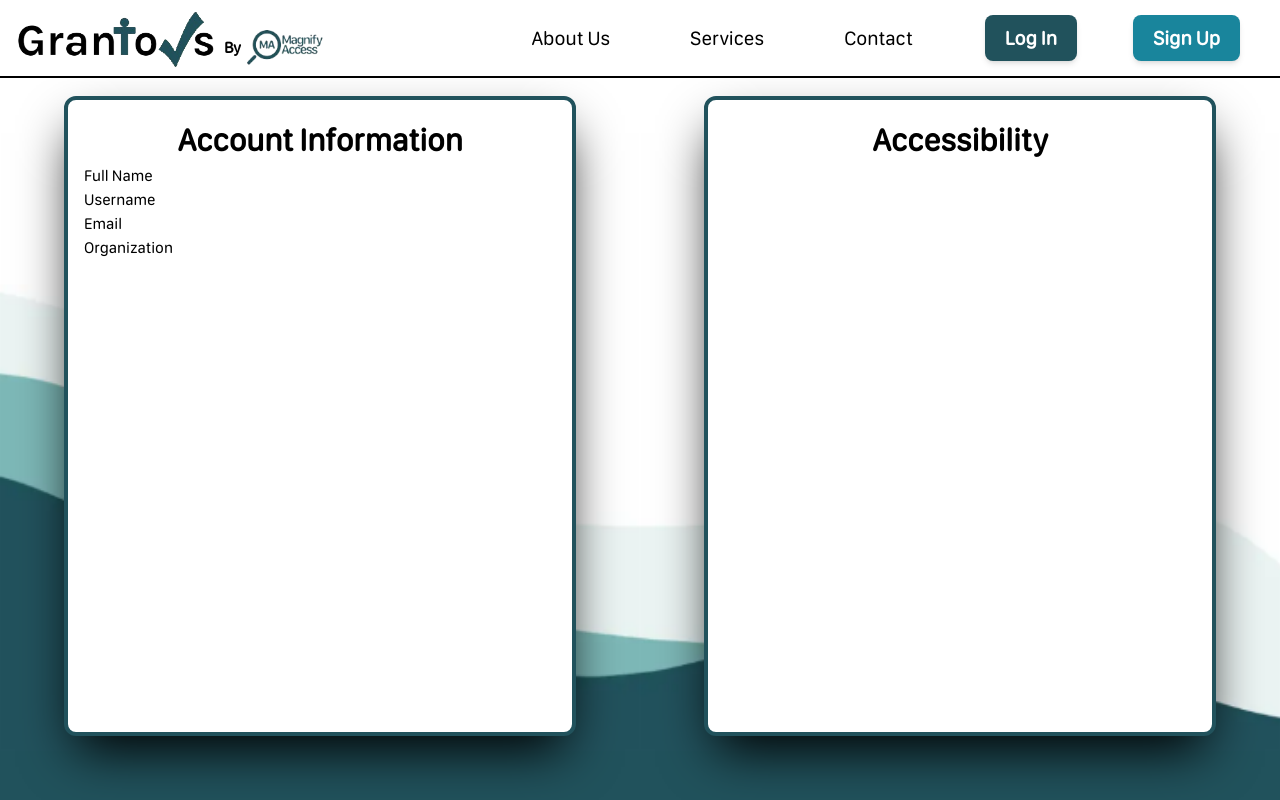
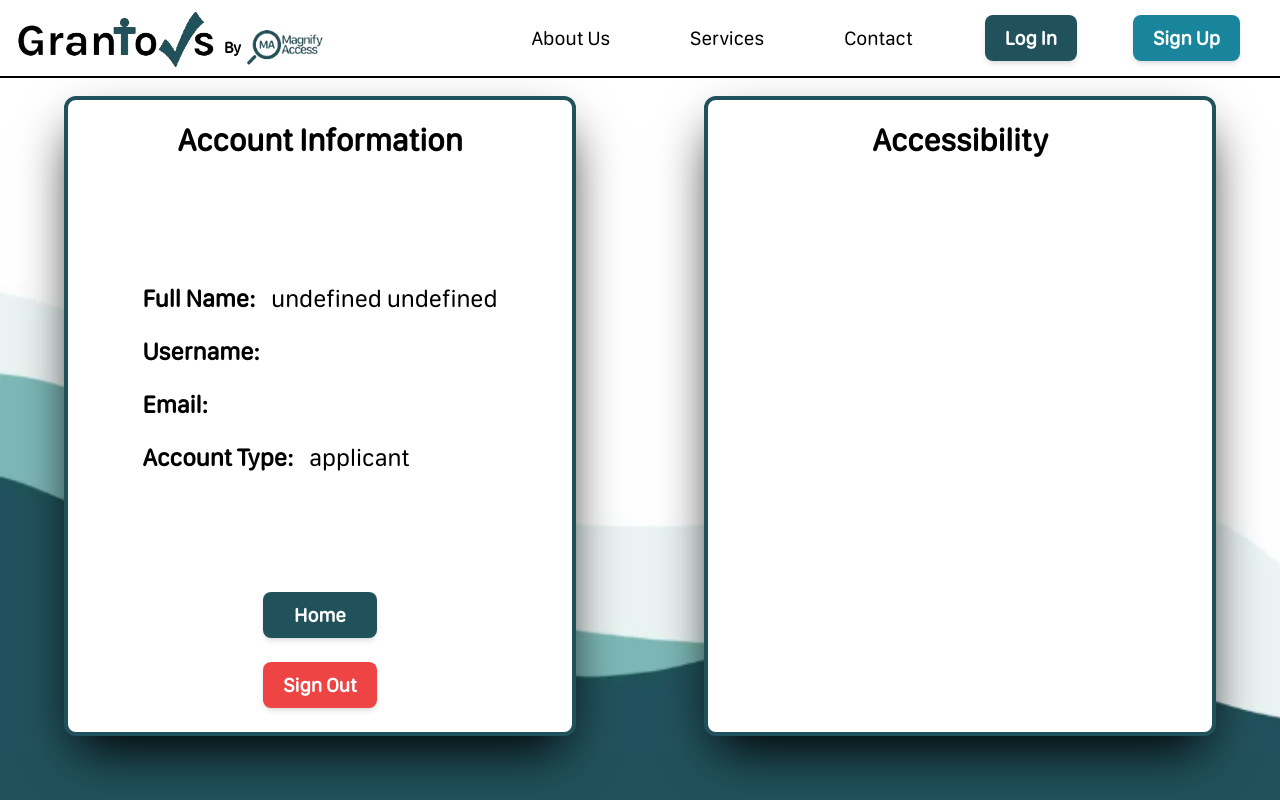
Before and after one commit to GlassesNoGlasses/c01w24-project-grantors, a React (Create React App) app in the folder frontend/: page /settings in a window 1280 px wide. Built offline with nearby package versions, Linux system fonts and the light colour scheme.

Commit message:
settings page account info done

```diff
--- a/frontend/src/components/settings-page/Settings.tsx
+++ b/frontend/src/components/settings-page/Settings.tsx
@@ -1,12 +1,54 @@
 import React from 'react'
 import { useUserContext } from '../contexts/userContext'
+import UserController from '../../controllers/UserController';
+import { Link } from 'react-router-dom';
 
 const Settings = () => {
 
-    const { user } = useUserContext()
+    const { user, setUser } = useUserContext()
+
+    const LogOut = () => {
+		setUser(null);
+		UserController.logoutUser();
+	};
+
+    const SignOutButton = () => {
+		return (
+			<Link className='p-2 px-5 m-2 bg-red-500 hover:bg-red-700 active:bg-red-700
+			text-white font-bold rounded-lg shadow-md transition-colors duration-150 ease-in
+			text-base'
+			to='/' onClick={LogOut}>
+				Sign Out
+			</Link>
+		);
+	};
+
+    const HomeButton = () => {
+		return (
+			<Link className='p-2 px-5 m-2 bg-primary hover:bg-secondary
+			text-white font-bold rounded-lg shadow-md transition-colors duration-150 ease-in
+			text-base text-center'
+			to='/'>
+				Home
+			</Link>
+		);
+	};
 
     const SettingStyle = 'bg-white w-[40vw] h-[80vh] border-4 border-primary shadow-2xl \
-                    shadow-black rounded-xl flex flex-col p-4'
+                    shadow-black rounded-xl flex flex-col p-4 justify-between items-center'
+
+    interface AttributeProps {
+        attribute: string,
+        value: any
+    }
+
+    const Attribute: React.FC<AttributeProps> = ({attribute, value}) => {
+        return(
+        <div className='flex gap-4 mb-4 items-end'>
+            <h2 className='font-semibold text-lg'>{attribute}: </h2>
+            <p className='text-lg'>{value}</p>
+        </div>)
+    }
 
     return (
         <div className='pt-24'>
@@ -14,13 +56,19 @@ const Settings = () => {
                 <div className={`${SettingStyle}`}>
                     <h1 className='text-center font-bold text-2xl'>Account Information</h1>
 
-                    <div>
-                        <h2>Full Name </h2>
-                        <h2>Username {user?.username}</h2>
-                        <h2>Email</h2>
-                        <h2>Organization</h2>
+                    <div className='mt-6 flex flex-col gpa6'>
+                        <Attribute attribute='Full Name' value={user?.firstName + ' ' + user?.lastName}></Attribute>
+                        <Attribute attribute='Username' value={user?.username}></Attribute>
+                        <Attribute attribute='Email' value={user?.email}></Attribute>
+                        {user?.isAdmin ? <Attribute attribute='Account Type' value={'admin'}></Attribute> :
+                        <Attribute attribute='Account Type' value={'applicant'}></Attribute>}
+                        {user?.isAdmin ? <Attribute attribute='Organization' value={user?.organization}></Attribute> : <></>}
                     </div>
 
+                    <div className='flex flex-col justify-center gap-2'>
+                        <HomeButton />
+                        <SignOutButton/>
+                    </div>
 
                 </div>
 
@@ -34,3 +82,7 @@ const Settings = () => {
 }
 
 export default Settings
+
+function setUser(arg0: null) {
+    throw new Error('Function not implemented.');
+}
```
